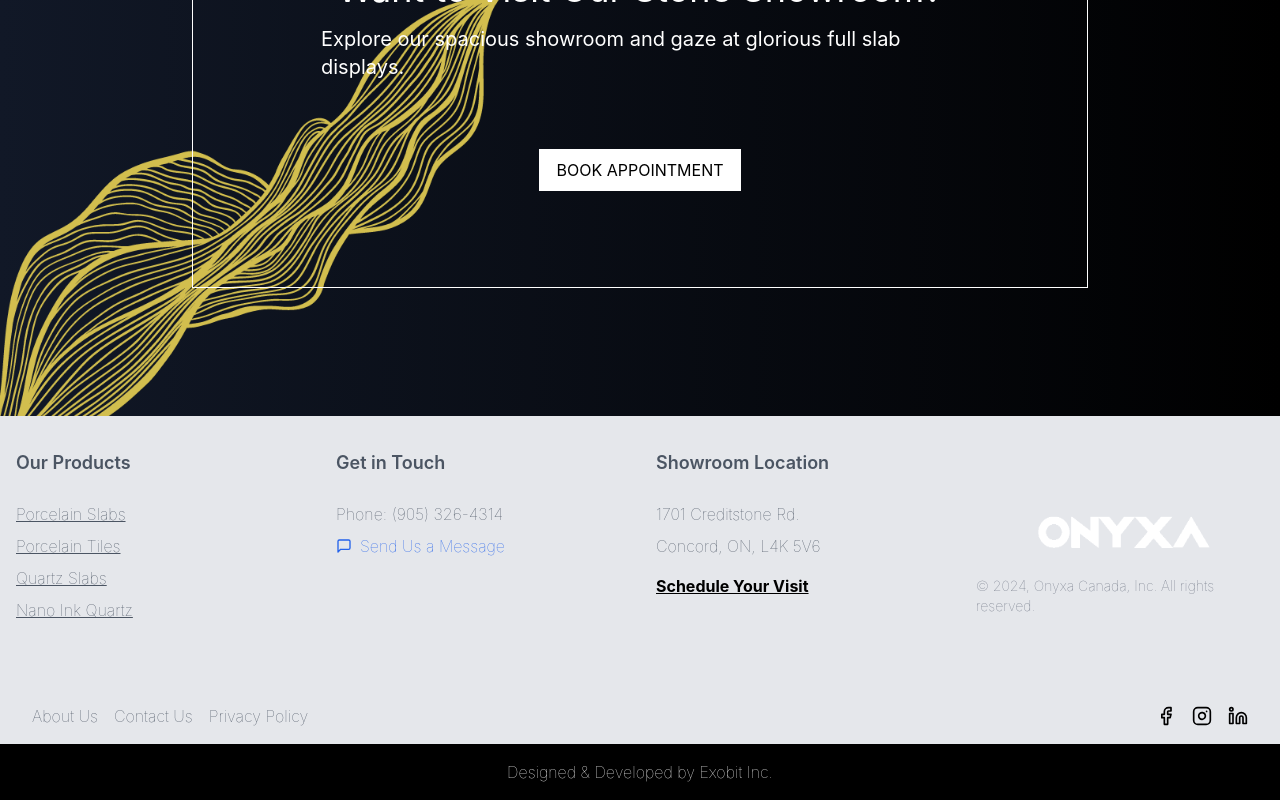
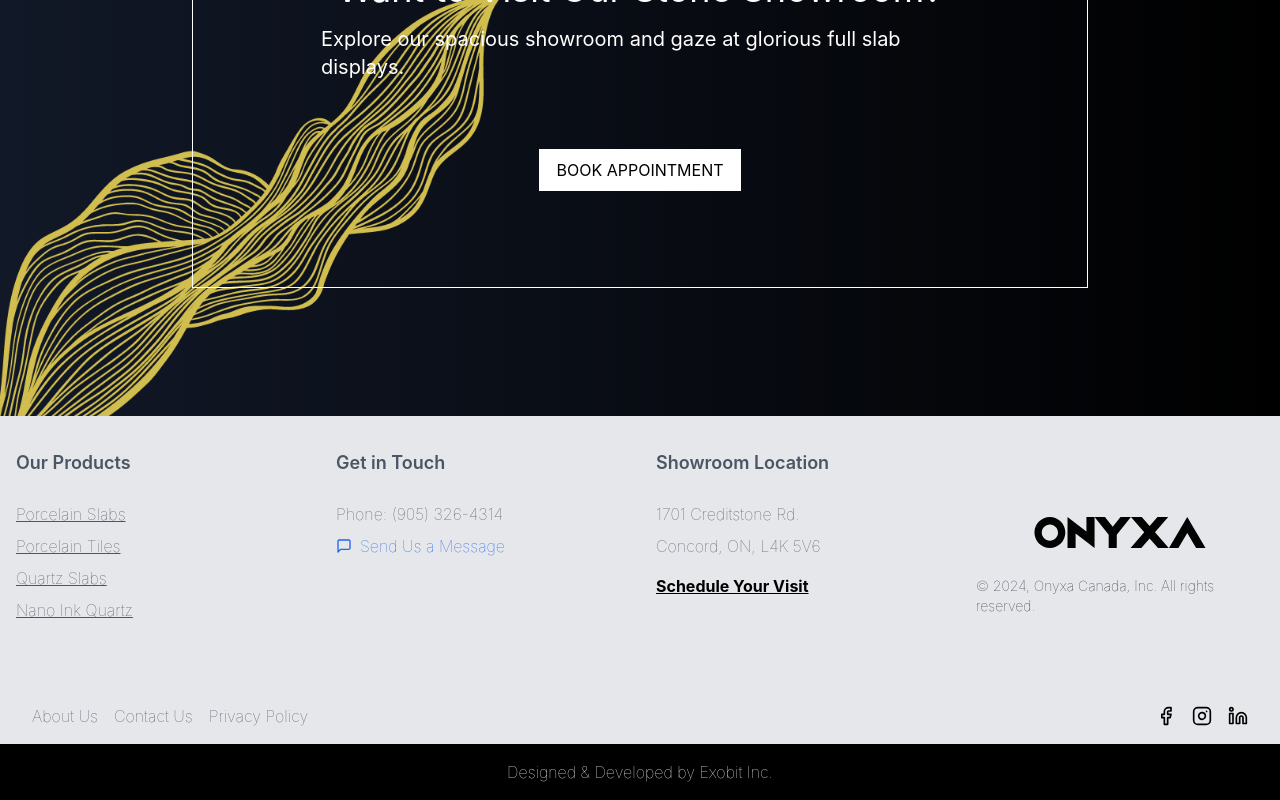
Before and after one commit to onedream0824/Onyxa, a React (Create React App) app: page / in a window 1280 px wide. Shown: the part 5280-6080 px from the top of the page. Built offline with nearby package versions, Linux system fonts and the light colour scheme.

Commit message:
add black logo

```diff
--- a/src/components/Footer.js
+++ b/src/components/Footer.js
@@ -1,6 +1,6 @@
 import React from "react";
 import { Facebook, Instagram, Linkedin, MessageSquare } from "lucide-react";
-import logo from "../assets/Logo.png";
+import logo from "../assets/Logo-Onyxa.svg";
 
 const Footer = () => {
   return (
@@ -62,7 +62,7 @@ const Footer = () => {
 
           <div className="flex flex-col justify-center items-center my-10">
             <img src={logo} alt="Onyxa Logo" width={200} height={60} />
-            <p className="text-sm text-gray-500">
+            <p className="text-sm text-gray-800">
               © 2024, Onyxa Canada, Inc. All rights reserved.
             </p>
           </div>
```
Also changed, not shown: src/assets/Logo-Onyxa.svg (added).
